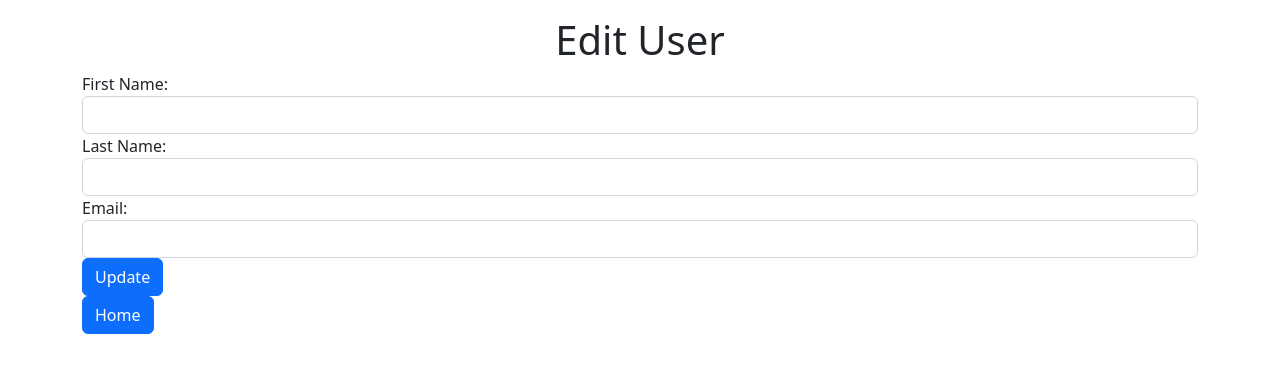
After one commit to ErikvanErp/CodingDojo, a Flask app: template python/flask_mysql/db_connections/users_crud/templates/edit.html in a window 1280 px wide. The commit adds this page. Shown: the top 373 px of the page. Run offline with Flask 2, Linux system fonts and the light colour scheme; the template is opened without the code that fills it, so the values that code supplies are empty.

Commit message:
user crud assignment completed

```diff
--- a/python/flask_mysql/db_connections/users_crud/server.py
+++ b/python/flask_mysql/db_connections/users_crud/server.py
@@ -5,18 +5,35 @@ from users import User
 app = Flask(__name__)
 
 @app.route("/")
-def read():
-    return render_template("read.html", users=User.read_all())
+def readall():
+    return render_template("readall.html", users=User.read_all())
 
-@app.route("/add_user")
+@app.route("/user/add")
 def add_user():
     return render_template("create.html")
 
-@app.route("/create_user", methods=['POST'])
-def create_user():
-    User.insert(request.form)
+@app.route("/user/insert", methods=['POST'])
+def insert_user():
+    new_id = User.insert(request.form)
+    return redirect(f"/user/show/{new_id}")
+
+@app.route('/user/show/<int:user_id>')
+def show_user(user_id):
+    return render_template("readone.html", user=User.read(user_id))
+
+@app.route('/user/edit/<int:user_id>')
+def edit_user(user_id):
+    return render_template("edit.html", user=User.read(user_id))
+
+@app.route('/user/update', methods=['POST'])
+def update_user():
+    User.update(request.form)
+    return redirect(f"/user/show/{request.form['user_id']}")
+
+@app.route("/user/delete/<int:user_id>")
+def delete_user(user_id):
+    User.delete(user_id)
     return redirect('/')
-
 
 if __name__ == "__main__":
     app.run(debug=True, port=5001)
--- a/python/flask_mysql/db_connections/users_crud/templates/create.html
+++ b/python/flask_mysql/db_connections/users_crud/templates/create.html
@@ -13,7 +13,7 @@
 
     <div class="container mt-3">
         <h1 class="text-center">Add User</h1>
-        <form action="/create_user" method="post" class="col-6 mx-auto">
+        <form action="/user/insert" method="post" class="mx-auto">
             <div class="form-group">
                 <label for="fname">First Name:</label>
                 <input type="text" name="fname" id="fname" class="form-control">
@@ -29,6 +29,8 @@
 
             <input type="submit" value="Add User" class="btn btn-primary">
         </form>
+        <a href="/" class="btn btn-primary">Home</a>
     </div>
+
 </body>
 </html>
--- /dev/null
+++ b/python/flask_mysql/db_connections/users_crud/templates/edit.html
@@ -0,0 +1,45 @@
+<!DOCTYPE html>
+<html lang="en">
+<head>
+    <meta charset="UTF-8">
+    <meta http-equiv="X-UA-Compatible" content="IE=edge">
+    <meta name="viewport" content="width=device-width, initial-scale=1.0">
+    <title>Users CRUD</title>
+
+    <!-- bootstrap -->
+    <link href="https://cdn.jsdelivr.net/npm/bootstrap@5.2.0-beta1/dist/css/bootstrap.min.css" rel="stylesheet" integrity="sha384-0evHe/X+R7YkIZDRvuzKMRqM+OrBnVFBL6DOitfPri4tjfHxaWutUpFmBp4vmVor" crossorigin="anonymous">
+</head>
+<body>
+
+    <div class="container mt-3">
+        <div class="row">
+
+            <h1 class="text-center">Edit User {{ user.id}}</h1>
+            <form action="/user/update" method="post" class="mx-auto">
+
+                <input type="hidden" name="user_id" value="{{ user.id }}">
+
+                <div class="form-group">
+                    <label for="fname">First Name:</label>
+                    <input type="text" name="fname" id="fname" value="{{ user.first_name }}" class="form-control">
+                </div>
+                <div class="form-group">
+                    <label for="lname">Last Name:</label>
+                    <input type="text" name="lname" id="lname" value="{{ user.last_name }}" class="form-control">
+                </div>
+                <div class="form-group">
+                    <label for="fname">Email:</label>
+                    <input type="text" name="email" id="email" value="{{ user.email }}" class="form-control">
+                </div>
+
+                <input type="submit" value="Update" class="btn btn-primary">
+            </form>
+
+        </div>
+
+
+        <a href="/" class="btn btn-primary mx-auto">Home</a>
+
+    </div>
+</body>
+</html>
```
Also changed, not shown: python/flask_mysql/db_connections/users_crud/templates/readall.html (renamed from python/flask_mysql/db_connections/users_crud/templates/read.html, +6 -1 lines), python/flask_mysql/db_connections/users_crud/templates/readone.html (added, +30 -0 lines), python/flask_mysql/db_connections/users_crud/users.py (+19 -1 lines), 4 other files.
